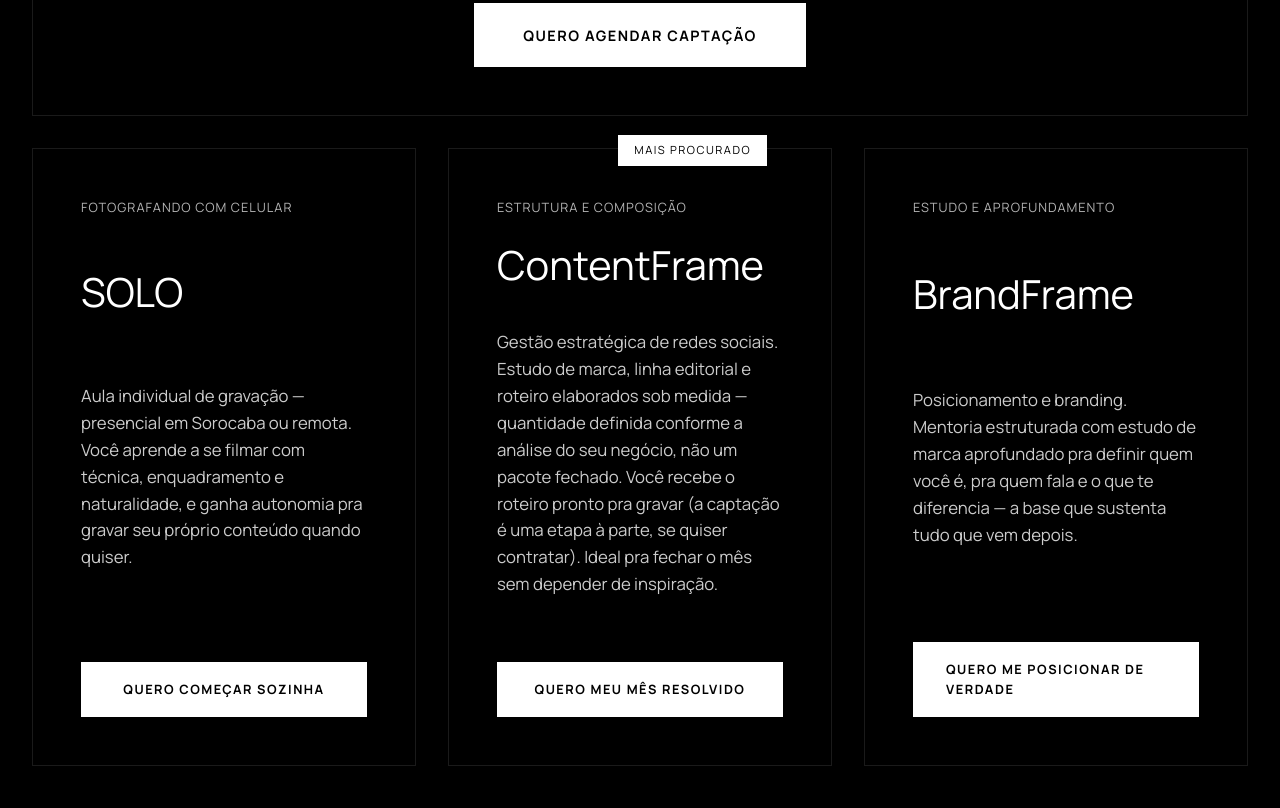
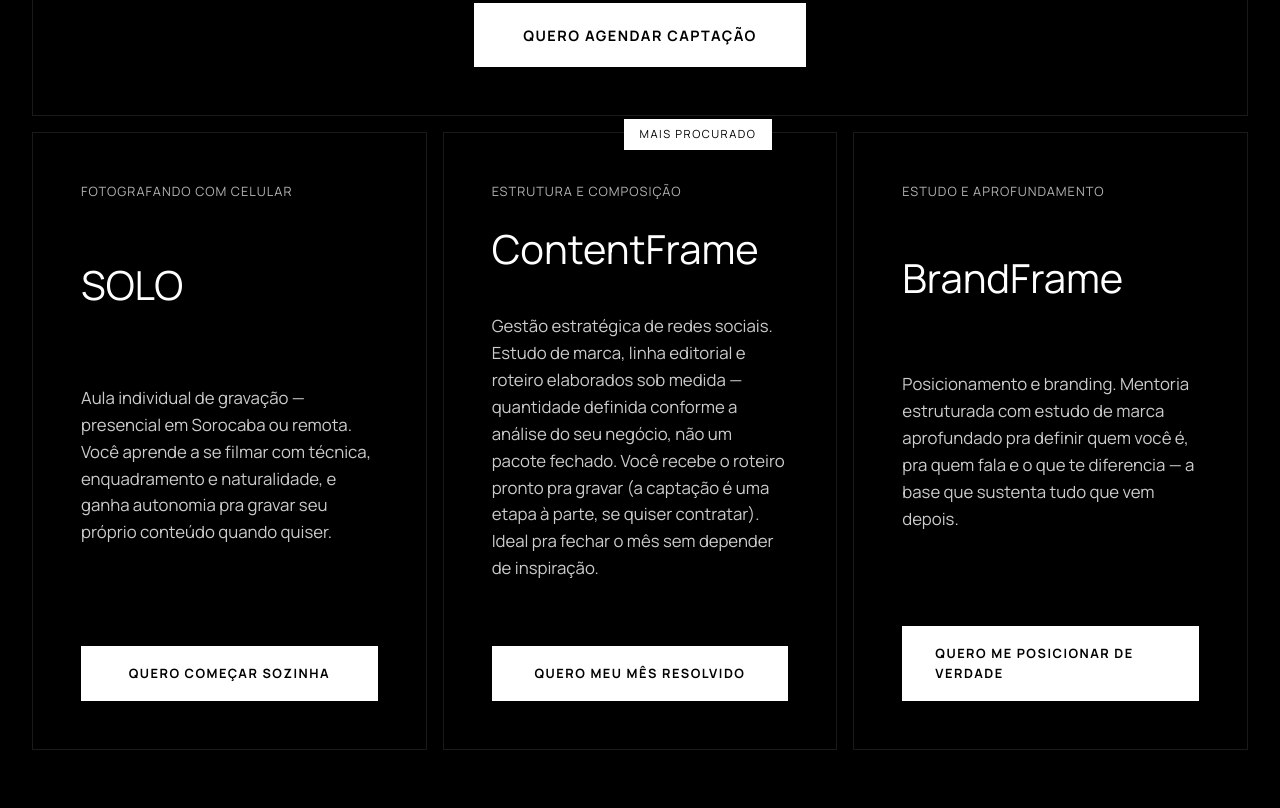
Before and after one commit to EuRydan/anavrin, a website built with Vite: page index.html in a window 1280 px wide. Shown: the part 1312-2120 px from the top of the page. Built offline with nearby package versions, Linux system fonts and the light colour scheme.

Commit message:
style: decrease gap between cards

```diff
--- a/src/style.css
+++ b/src/style.css
@@ -400,8 +400,8 @@ h1, h2, h3, .brand-font {
 .cards-wrapper {
     display: flex;
     flex-direction: column;
-    gap: 2rem;
-    margin-top: 2rem;
+    gap: 1rem;
+    margin-top: 1rem;
 }
 
 .cards-wrapper .service-card,
@@ -417,7 +417,7 @@ h1, h2, h3, .brand-font {
     .cards-wrapper {
         display: grid;
         grid-template-columns: repeat(3, 1fr);
-        gap: 2rem;
+        gap: 1rem;
     }
 
     .cards-wrapper .service-card:hover,
```
